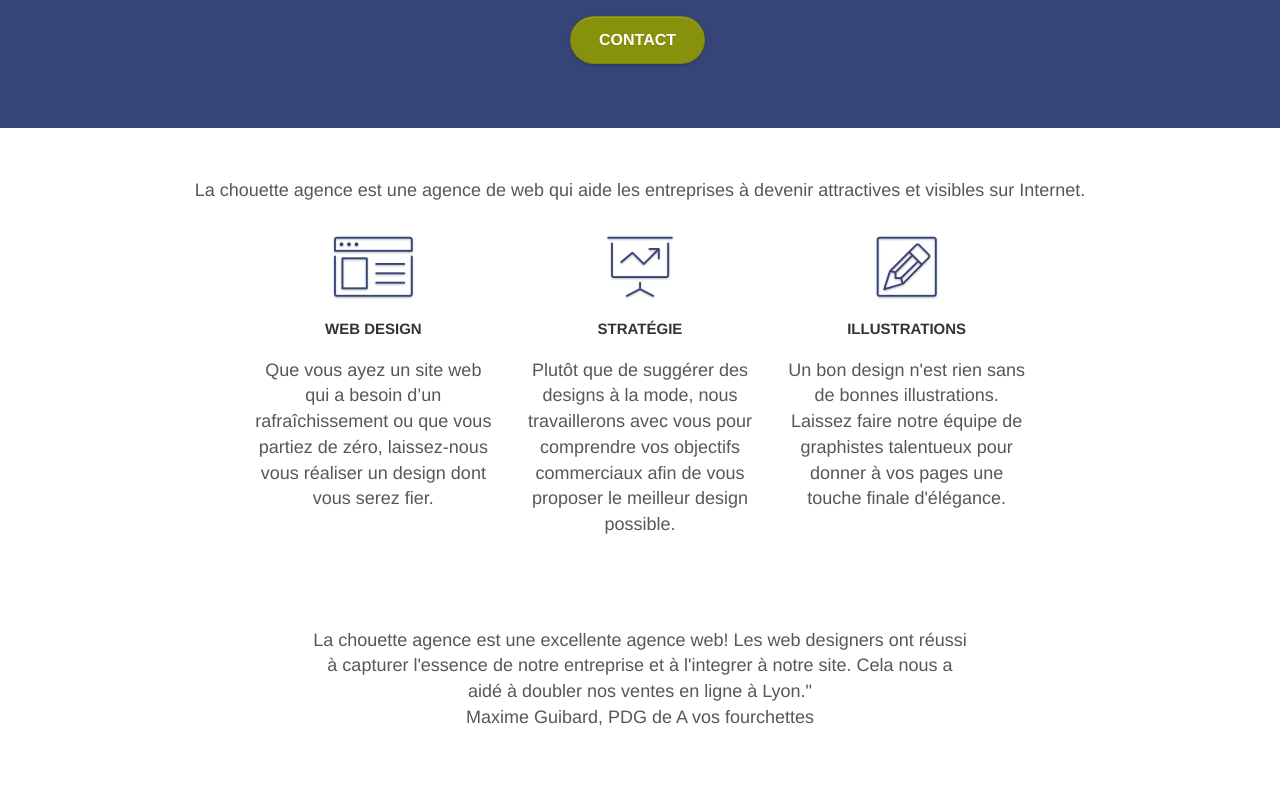
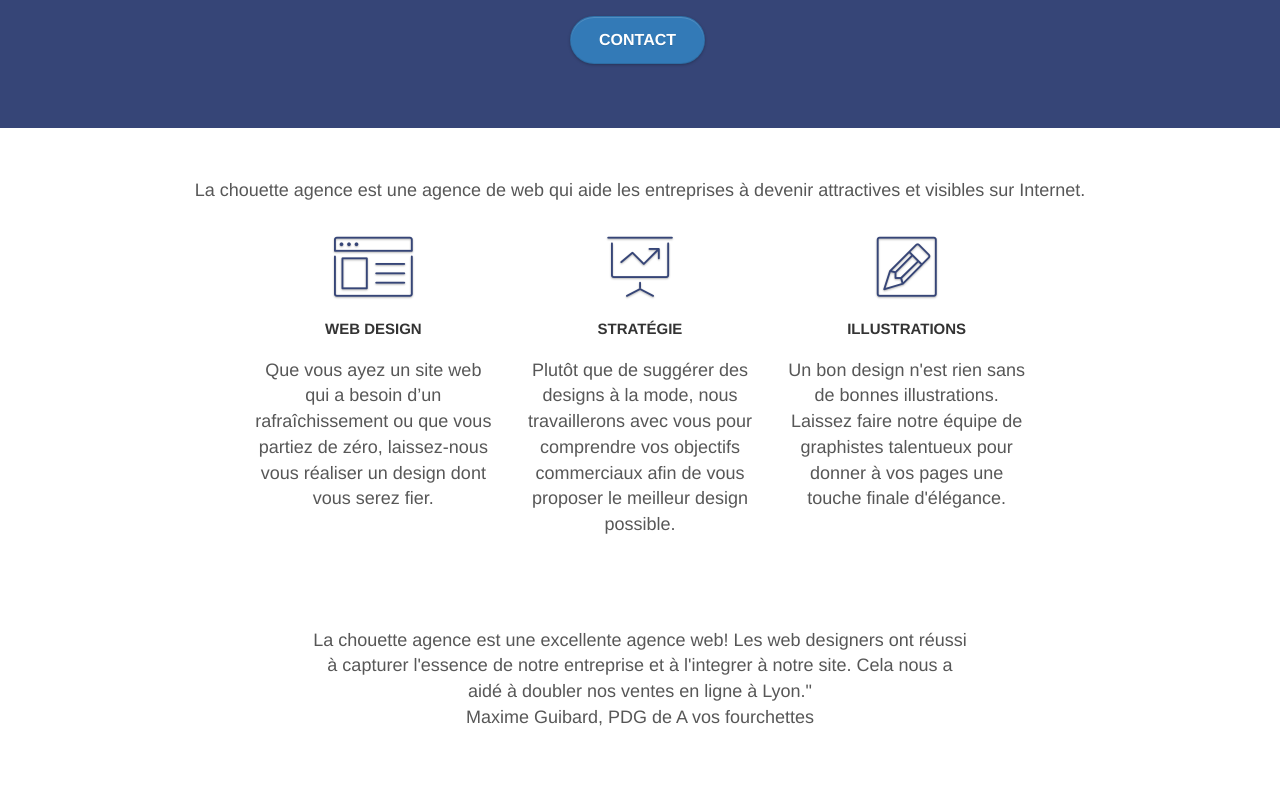
Before and after one commit to mrtchou/webDev_formation_projet4, a plain HTML site: page index.html in a window 1280 px wide. Shown: the part 350-1149 px from the top of the page. Drawn offline with nearby package versions, Linux system fonts and the light colour scheme.

Commit message:
Update style.css

```diff
--- a/css/style.css
+++ b/css/style.css
@@ -828,7 +828,7 @@ h4 {
 
 
 .btn-atomic-tangerine {
-    background: #8b9409f8;
+    background: #337ab7;
     color: #FFFFFF!important;
 }
 
```
